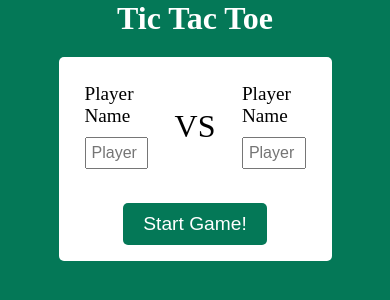
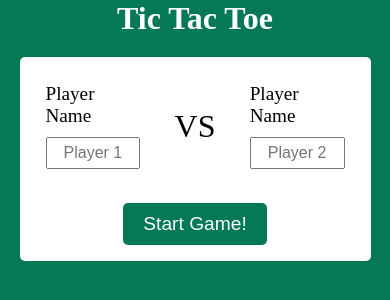
Before and after one commit to nacen-dev/odin-tic-tac-toe, a plain HTML site: page index.html in a window 390 px wide. Drawn offline with Linux system fonts and the light colour scheme.

Commit message:
Add media query for screens 450px size below

```diff
--- a/style.scss
+++ b/style.scss
@@ -39,7 +39,7 @@ body {
 .content {
   .menu {
     background-color: $white;
-    max-width: 70%;
+    max-width: 60%;
     border-radius: 5px;
     margin: 0 auto;
     display: grid;
@@ -180,3 +180,12 @@ body {
   background-color: #0ea5e9;
   color: $white;
 }
+
+@media screen and (max-width: 450px) {
+  .content {
+    .menu {
+      max-width: 90%;
+
+    }
+  }
+}
```
Also changed, not shown: style.css.
